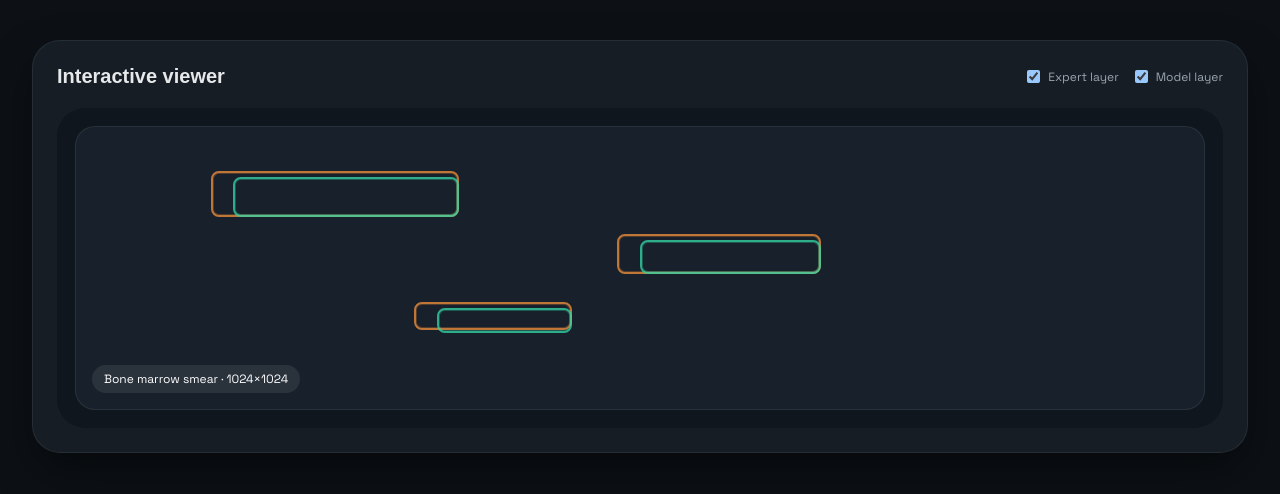
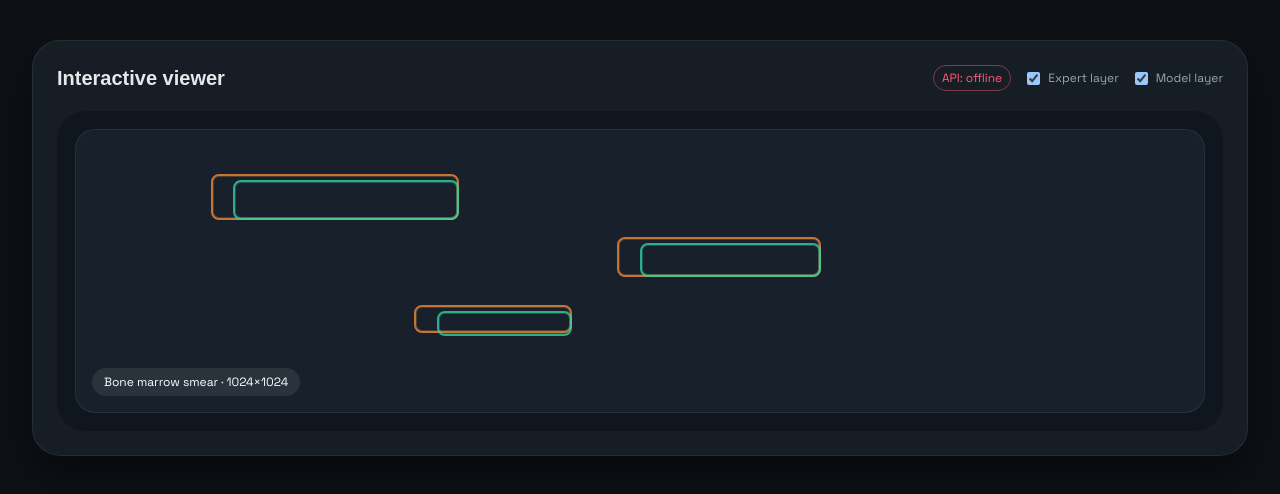
Before and after one commit to gogazub/vkr, a React (Vite) app in the folder frontend/: page / in a window 1280 px wide. Shown: the top 494 px of the page. Built offline with nearby package versions, Linux system fonts and the light colour scheme; no server answers; a web font is replaced by a local one.

Commit message:
add api healty checker in frontend

```diff
--- a/frontend/src/App.jsx
+++ b/frontend/src/App.jsx
@@ -1,28 +1,4 @@
-import { useState } from "react";
-
-const sampleCases = [
-  {
-    id: "IMG-9f2a",
-    status: "Reviewed",
-    cells: 214,
-    agreement: 0.92,
-    updated: "2h ago"
-  },
-  {
-    id: "IMG-81bc",
-    status: "Pending",
-    cells: 187,
-    agreement: 0.0,
-    updated: "Yesterday"
-  },
-  {
-    id: "IMG-5c10",
-    status: "Reviewed",
-    cells: 199,
-    agreement: 0.88,
-    updated: "Jan 25"
-  }
-];
+import { useEffect, useState } from "react";
 
 const modelBoxes = [
   { id: "m1", top: 16, left: 12, width: 22, height: 16 },
@@ -39,14 +15,66 @@ const expertBoxes = [
 export default function App() {
   const [showModel, setShowModel] = useState(true);
   const [showExpert, setShowExpert] = useState(true);
+  const [apiInfo, setApiInfo] = useState({ state: "loading" });
+
+  useEffect(() => {
+    let isMounted = true;
+    const baseUrl = import.meta.env.VITE_API_URL ?? "http://localhost:8000";
+
+    const loadHealth = async () => {
+      try {
+        const response = await fetch(`${baseUrl}/health`);
+        if (!response.ok) {
+          throw new Error(`HTTP ${response.status}`);
+        }
+        const data = await response.json();
+        if (isMounted) {
+          setApiInfo({
+            state: "ok",
+            status: data.status ?? "ok",
+            service: data.service,
+            version: data.version
+          });
+        }
+      } catch (error) {
+        if (isMounted) {
+          setApiInfo({ state: "error", message: error?.message ?? "Network error" });
+        }
+      }
+    };
+
+    loadHealth();
+
+    return () => {
+      isMounted = false;
+    };
+  }, []);
 
   return (
     <div className="app-shell">
-      <main className="content-grid single">
+      <main className="content-grid">
         <section className="panel viewer">
           <div className="panel-header">
             <h2>Interactive viewer</h2>
             <div className="toggles">
+              <span
+                className="api-status"
+                data-state={apiInfo.state}
+                title={
+                  apiInfo.state === "ok"
+                    ? `${apiInfo.service ?? "API"} ${apiInfo.version ?? ""}`.trim()
+                    : apiInfo.state === "error"
+                      ? apiInfo.message
+                      : "Connecting to API"
+                }
+              >
+                API:{" "}
+                {apiInfo.state === "loading"
+                  ? "connecting..."
+                  : apiInfo.state === "error"
+                    ? "offline"
+                    : apiInfo.status}
+              </span>
               <label className="toggle">
                 <input
                   type="checkbox"
@@ -67,7 +95,6 @@ export default function App() {
           </div>
           <div className="viewer-stage">
             <div className="stage-image">
-              <div className="stage-glow" />
               <div className="stage-label">Bone marrow smear · 1024×1024</div>
             </div>
             {showModel && (
--- a/frontend/src/styles.css
+++ b/frontend/src/styles.css
@@ -73,6 +73,25 @@ body {
   color: var(--muted);
 }
 
+.api-status {
+  display: inline-flex;
+  align-items: center;
+  padding: 4px 8px;
+  border-radius: 999px;
+  border: 1px solid rgba(230, 232, 234, 0.2);
+  color: var(--muted);
+}
+
+.api-status[data-state="ok"] {
+  color: #36d6a8;
+  border-color: rgba(54, 214, 168, 0.45);
+}
+
+.api-status[data-state="error"] {
+  color: #ff5a7a;
+  border-color: rgba(255, 90, 122, 0.45);
+}
+
 .toggle {
   display: flex;
   align-items: center;
@@ -93,10 +112,6 @@ body {
   border-radius: 20px;
   background: #18212b;
   border: 1px solid rgba(230, 232, 234, 0.08);
-}
-
-.stage-glow {
-  display: none;
 }
 
 .stage-label {
```
